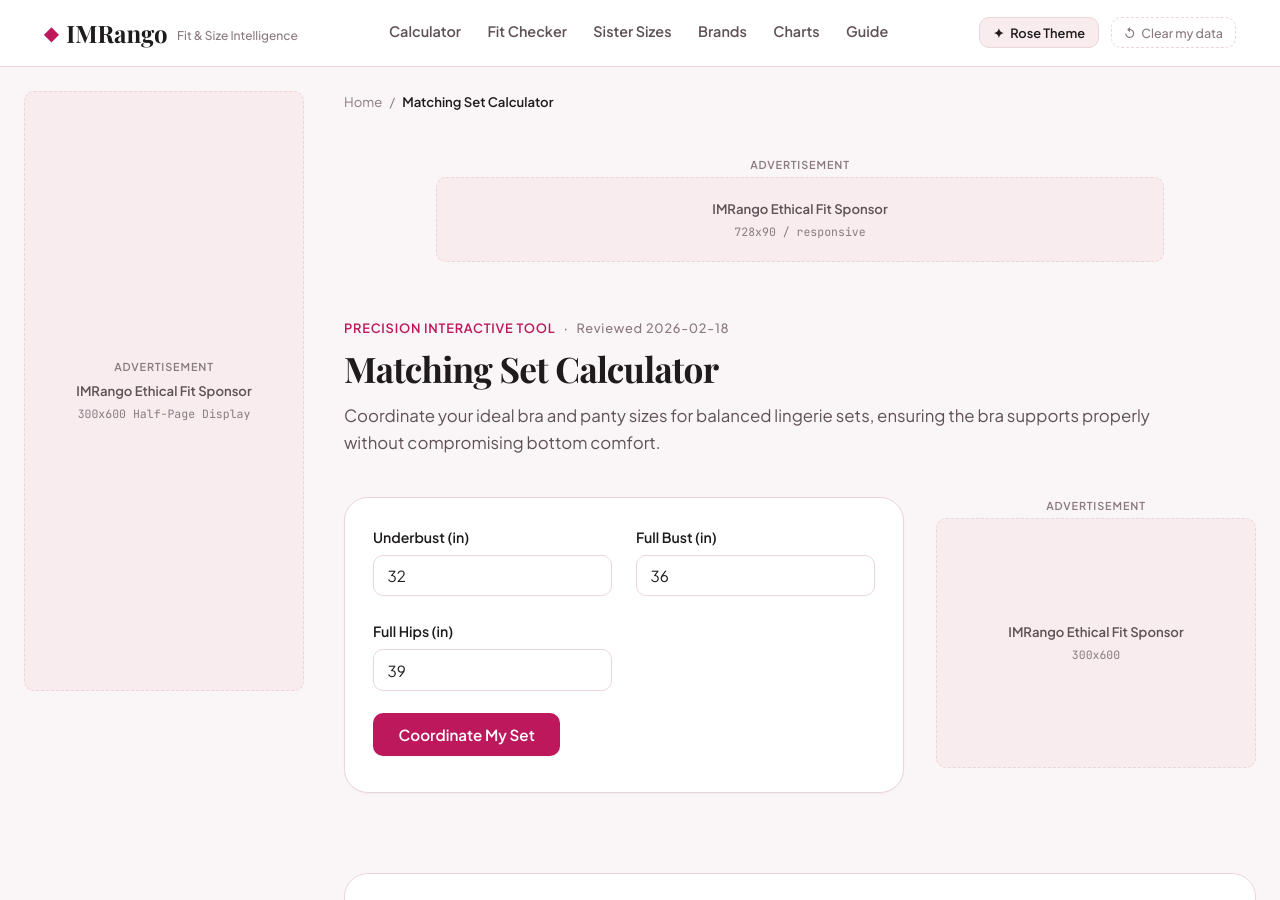
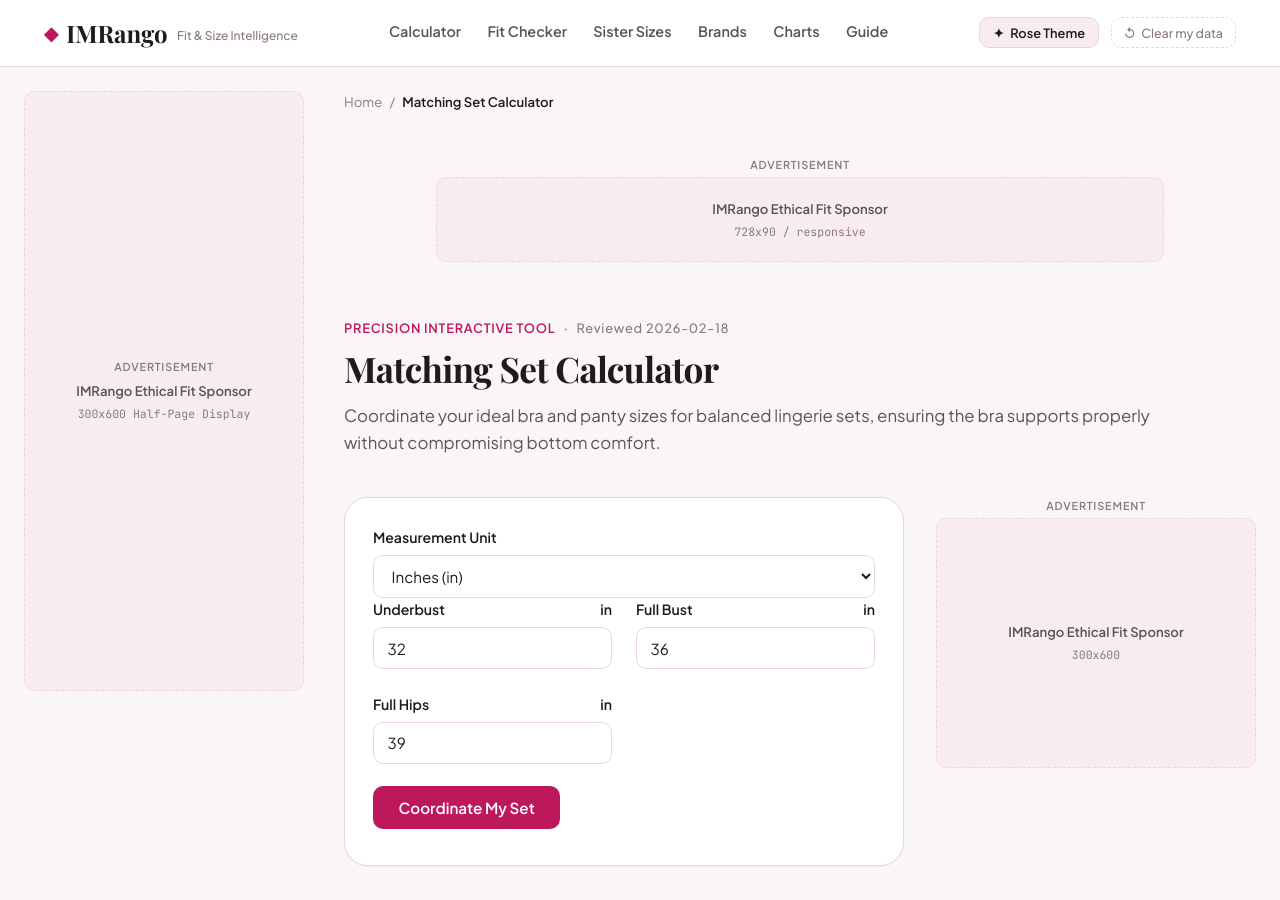
Before and after one commit to sharpedge74-cmyk/Bra-Size-Pro, a Jekyll site: the page built from matching-set-calculator.html, in a window 1280 px wide and 900 px high. Built offline with Jekyll 4.4.1, drawn with Linux system fonts in a browser that asks for light colours; some web fonts are replaced.

Commit message:
Add inches and centimeters selector to matching-set-calculator

```diff
--- a/matching-set-calculator.html
+++ b/matching-set-calculator.html
@@ -24,26 +24,35 @@
 ---
 
 <div class="calculator-card">
-  <form id="matching-set-form" class="calc-form">
+  <form id="matching-set-form" class="calc-form" data-measurement-unit-form>
+    <div class="calc-control-group measurement-unit-control">
+      <label for="matching-set-form-unit">Measurement Unit</label>
+      <div class="calc-input-wrapper">
+        <select id="matching-set-form-unit" class="measurement-unit-select" name="unit">
+          <option value="inches" selected>Inches (in)</option>
+          <option value="cm">Centimeters (cm)</option>
+        </select>
+      </div>
+    </div>
     <div class="calc-card-grid">
       <div class="calc-control-group">
-        <label for="set-underbust">Underbust (in)</label>
+        <label for="set-underbust">Underbust <span class="measurement-unit-label">in</span></label>
         <div class="calc-input-wrapper">
-          <input type="number" step="0.5" id="set-underbust" value="32" required>
+          <input type="number" step="0.5" id="set-underbust" class="measurement-input" value="32" required>
         </div>
       </div>
 
       <div class="calc-control-group">
-        <label for="set-bust">Full Bust (in)</label>
+        <label for="set-bust">Full Bust <span class="measurement-unit-label">in</span></label>
         <div class="calc-input-wrapper">
-          <input type="number" step="0.5" id="set-bust" value="36" required>
+          <input type="number" step="0.5" id="set-bust" class="measurement-input" value="36" required>
         </div>
       </div>
 
       <div class="calc-control-group">
-        <label for="set-hips">Full Hips (in)</label>
+        <label for="set-hips">Full Hips <span class="measurement-unit-label">in</span></label>
         <div class="calc-input-wrapper">
-          <input type="number" step="0.5" id="set-hips" value="39" required>
+          <input type="number" step="0.5" id="set-hips" class="measurement-input" value="39" required>
         </div>
       </div>
     </div>
```
